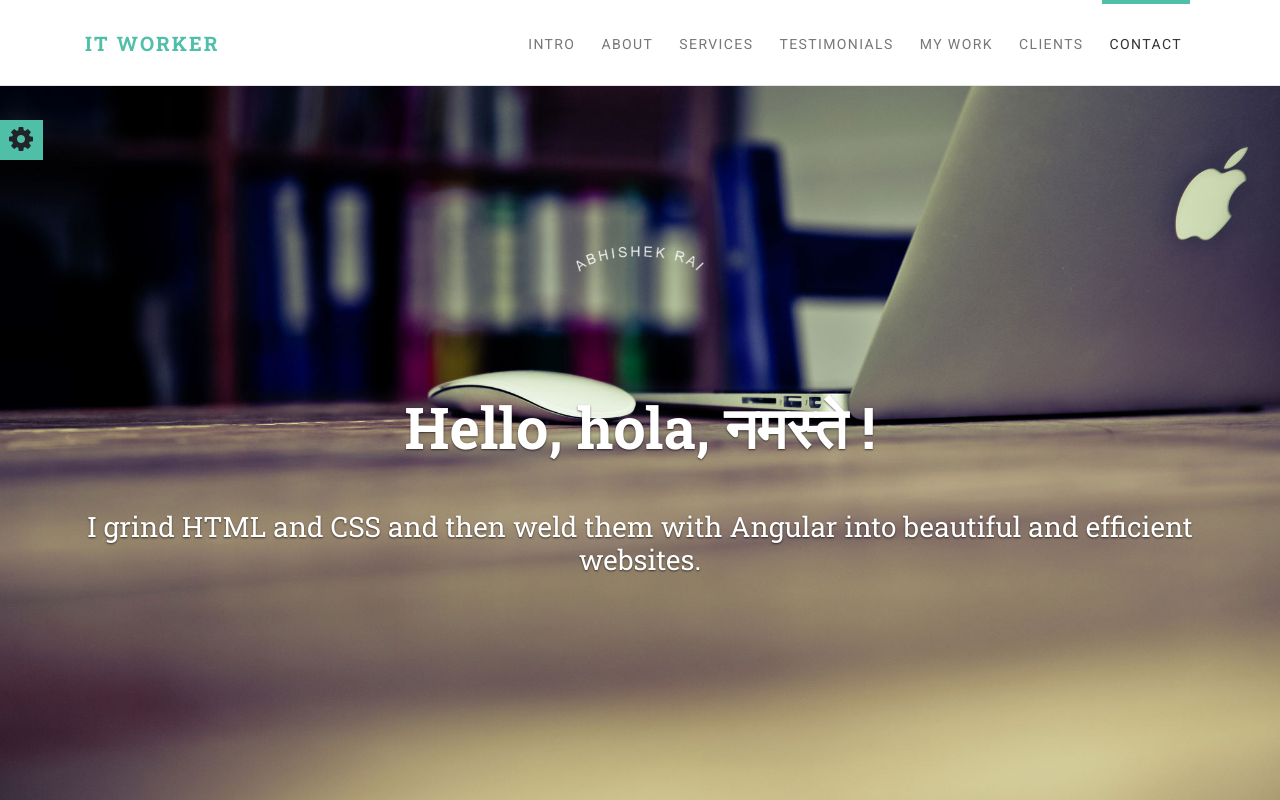
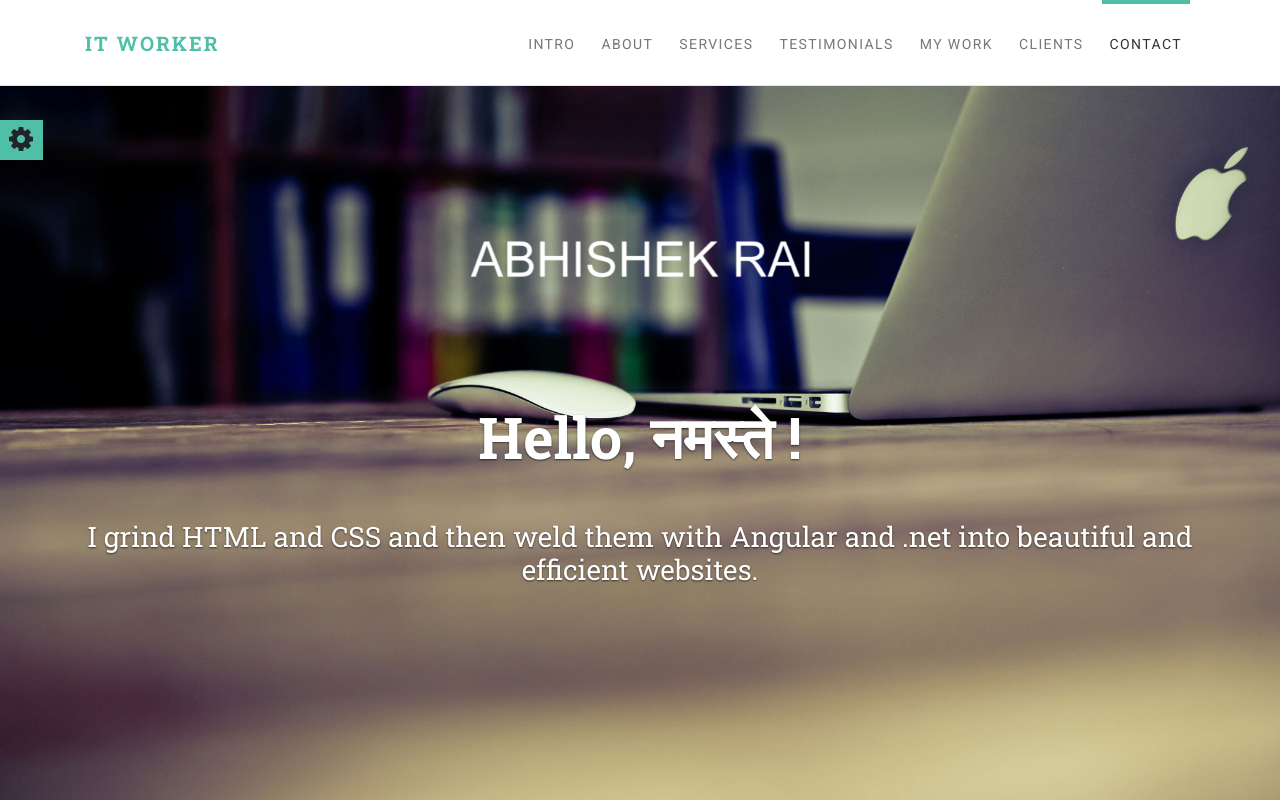
Before and after one commit to abhishekr451/My-Portfolio, a plain HTML site: page distribution/index.html in a window 1280 px wide. Shown: the top 800 px of the page. Drawn offline with Linux system fonts and the light colour scheme; some packages are replaced by stand-ins of ours.

Commit message:
favicon & title changed

```diff
--- a/distribution/index.html
+++ b/distribution/index.html
@@ -3,7 +3,7 @@
   <head>
     <meta charset="utf-8">
     <meta http-equiv="X-UA-Compatible" content="IE=edge">
-    <title>IT Worker | responsive portfolio template</title>
+    <title>Abhishek Rai | Web Developer</title>
     <meta name="description" content="">
     <meta name="viewport" content="width=device-width, initial-scale=1">
     <meta name="robots" content="all,follow">
@@ -23,7 +23,7 @@
     <!-- Custom stylesheet - for your changes-->
     <link rel="stylesheet" href="css/custom.css">
     <!-- Favicon-->
-    <link rel="shortcut icon" href="img/favicon.png">
+    <link rel="shortcut icon" href="img/favicon1.png">
     <!-- Tweaks for older IEs--><!--[if lt IE 9]>
         <script src="https://oss.maxcdn.com/html5shiv/3.7.3/html5shiv.min.js"></script>
         <script src="https://oss.maxcdn.com/respond/1.4.2/respond.min.js"></script><![endif]-->
@@ -52,9 +52,9 @@
     <!-- Intro Image-->
     <section id="intro" style="background: url(img/home.jpg) center center no-repeat; background-size: cover;" class="intro-section pb-2">
       <div class="container text-center">
-        <div data-animate="fadeInDown" class="logo"><img src="img/logo-big.png" alt="logo" width="130"></div>
-        <h1 data-animate="fadeInDown" class="text-shadow mb-5">Hello, hola, नमस्ते !</h1>
-        <p data-animate="slideInUp" class="h3 text-shadow text-400">I grind HTML and CSS and then weld them with Angular into beautiful and efficient websites.</p>
+        <div data-animate="fadeInDown" class="logo"><img src="img/logo-big3.png" alt="logo" width="350"></div>
+        <h1 data-animate="fadeInDown" class="text-shadow mb-5">Hello, नमस्ते !</h1>
+        <p data-animate="slideInUp" class="h3 text-shadow text-400">I grind HTML and CSS and then weld them with Angular and .net into beautiful and efficient websites.</p>
       </div>
     </section>
     <!-- About-->
```
Also changed, not shown: distribution/img/favicon1.png (added), distribution/img/logo-big3.png (added).
